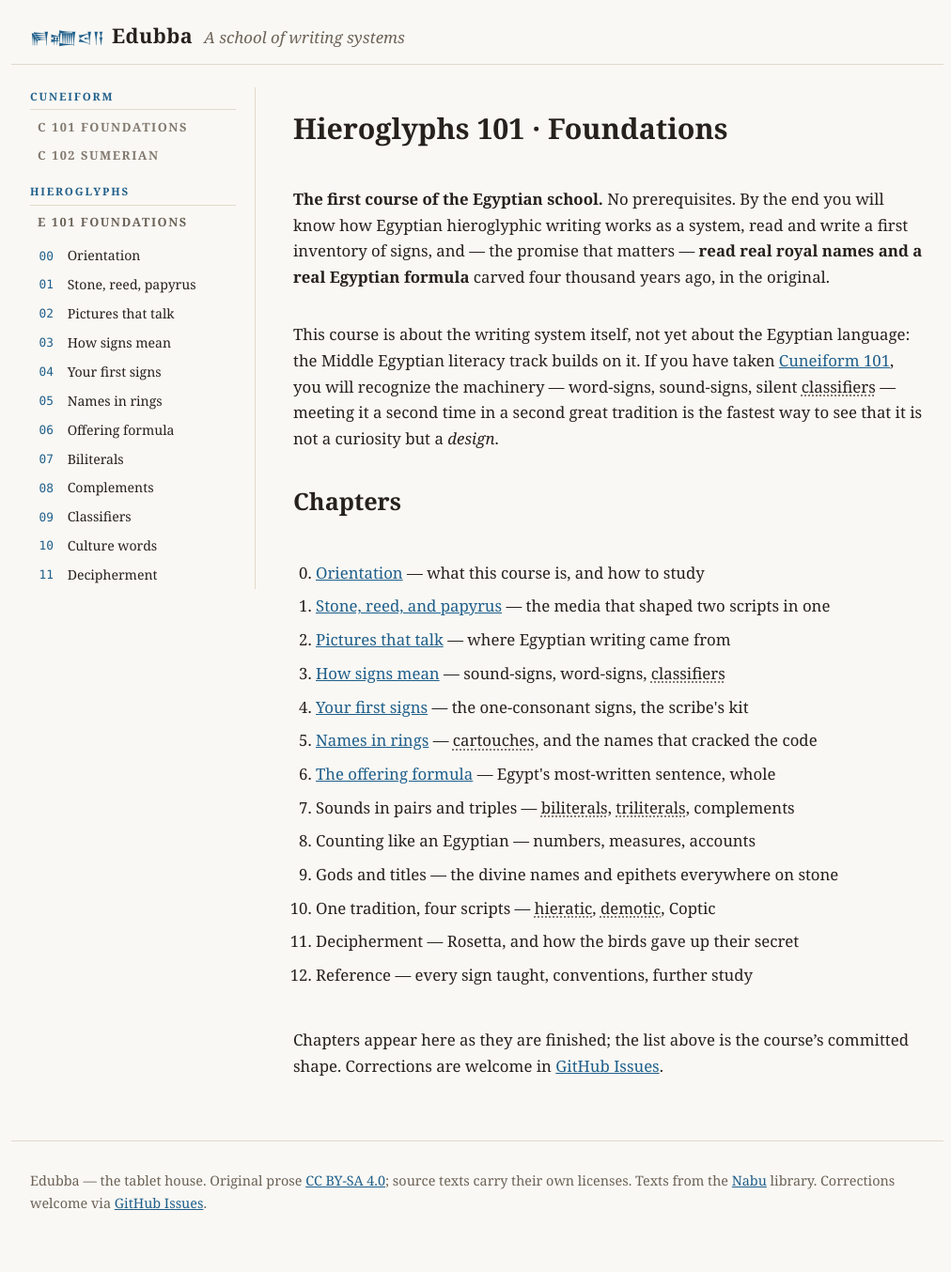
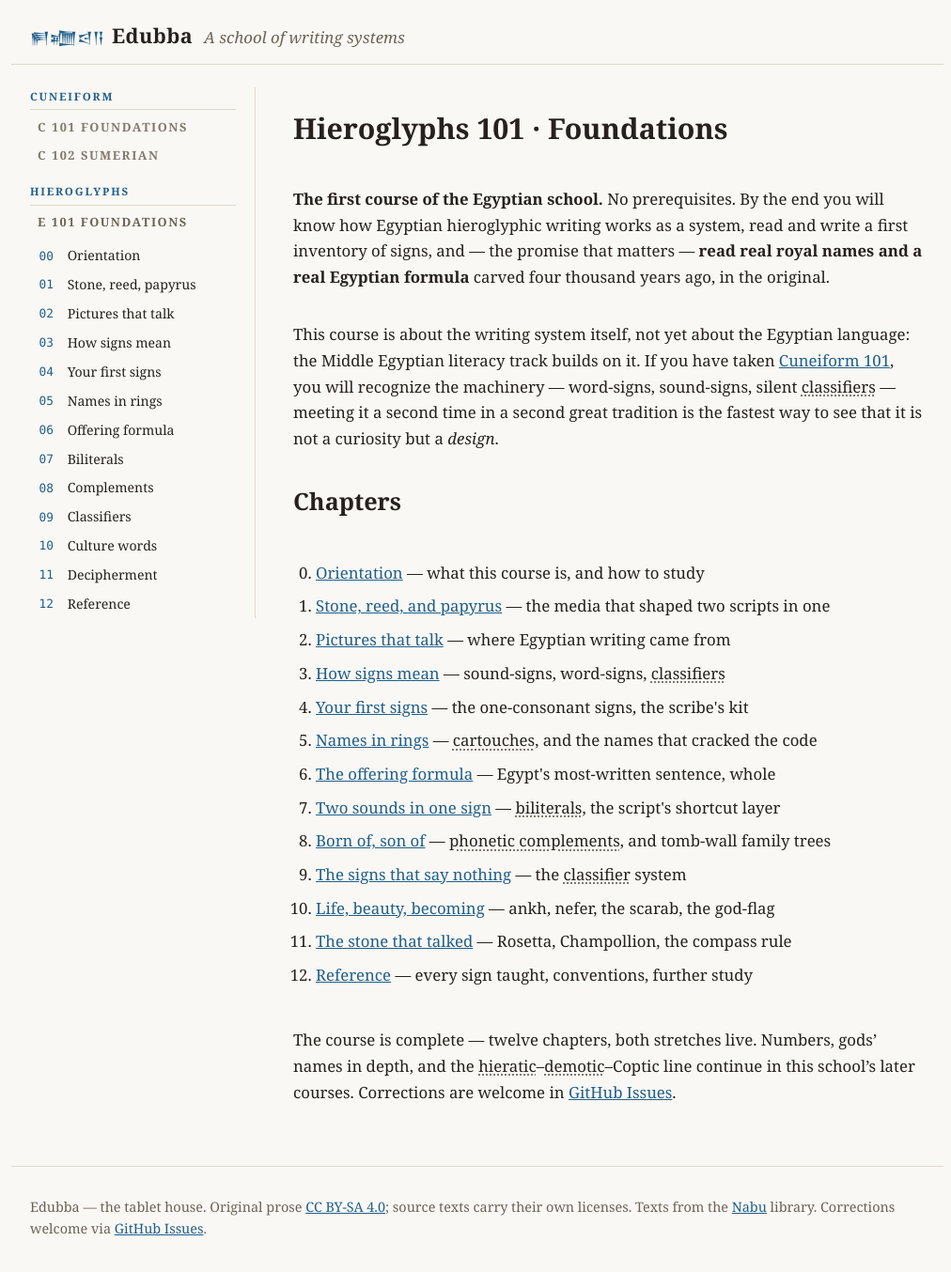
Before and after one commit to arvicco/nabu-edubba, a Jekyll site: the page built from site/hieroglyphs/101/index.md, in a window 1280 px wide and 1367 px high. Shown: the top 1354 px of the window at 94% size, without its empty margins (132-1144 px from the left). Built offline with Jekyll 4.4.1, drawn with Linux system fonts in a browser that asks for light colours.

Commit message:
feat: E101 ch12 Reference; course complete, TOC + stitching (M6-9)
Registry-generated sign table (53 signs, live count), conventions
incl. the D4-a linear-display declaration and compass rule,
further study, licenses. Index TOC replaces the old placeholder
arc with the delivered chapters per the approved P6 plan (counting
and the hieratic-demotic-Coptic line move to later courses —
flagged in the gate PR); ch06 teaser now hands off to ch07.

Co-Authored-By: Claude Fable 5 <noreply@anthropic.com>

```diff
--- a/site/hieroglyphs/101/index.md
+++ b/site/hieroglyphs/101/index.md
@@ -36,14 +36,16 @@ is the fastest way to see that it is not a curiosity but a *design*.
   <li><a href="{{ '/hieroglyphs/101/04-your-first-signs/' | relative_url }}">Your first signs</a> — the one-consonant signs, the scribe's kit</li>
   <li><a href="{{ '/hieroglyphs/101/05-names-in-rings/' | relative_url }}">Names in rings</a> — cartouches, and the names that cracked the code</li>
   <li><a href="{{ '/hieroglyphs/101/06-the-offering-formula/' | relative_url }}">The offering formula</a> — Egypt's most-written sentence, whole</li>
-  <li>Sounds in pairs and triples — biliterals, triliterals, complements</li>
-  <li>Counting like an Egyptian — numbers, measures, accounts</li>
-  <li>Gods and titles — the divine names and epithets everywhere on stone</li>
-  <li>One tradition, four scripts — hieratic, demotic, Coptic</li>
-  <li>Decipherment — Rosetta, and how the birds gave up their secret</li>
-  <li>Reference — every sign taught, conventions, further study</li>
+  <li><a href="{{ '/hieroglyphs/101/07-two-sounds-one-sign/' | relative_url }}">Two sounds in one sign</a> — biliterals, the script's shortcut layer</li>
+  <li><a href="{{ '/hieroglyphs/101/08-born-of-son-of/' | relative_url }}">Born of, son of</a> — phonetic complements, and tomb-wall family trees</li>
+  <li><a href="{{ '/hieroglyphs/101/09-the-silent-signs/' | relative_url }}">The signs that say nothing</a> — the classifier system</li>
+  <li><a href="{{ '/hieroglyphs/101/10-life-beauty-becoming/' | relative_url }}">Life, beauty, becoming</a> — ankh, nefer, the scarab, the god-flag</li>
+  <li><a href="{{ '/hieroglyphs/101/11-the-stone-that-talked/' | relative_url }}">The stone that talked</a> — Rosetta, Champollion, the compass rule</li>
+  <li><a href="{{ '/hieroglyphs/101/12-reference/' | relative_url }}">Reference</a> — every sign taught, conventions, further study</li>
 </ol>
 
-Chapters appear here as they are finished; the list above is the
-course's committed shape. Corrections are welcome in
+The course is complete — twelve chapters, both stretches live.
+Numbers, gods' names in depth, and the hieratic–demotic–Coptic
+line continue in this school's later courses. Corrections are
+welcome in
 [GitHub Issues](https://github.com/arvicco/nabu-edubba/issues).
```
Also changed, not shown: site/hieroglyphs/101/06-the-offering-formula.md (+2 -3 lines), site/hieroglyphs/101/12-reference.md (added, +106 -0 lines).
